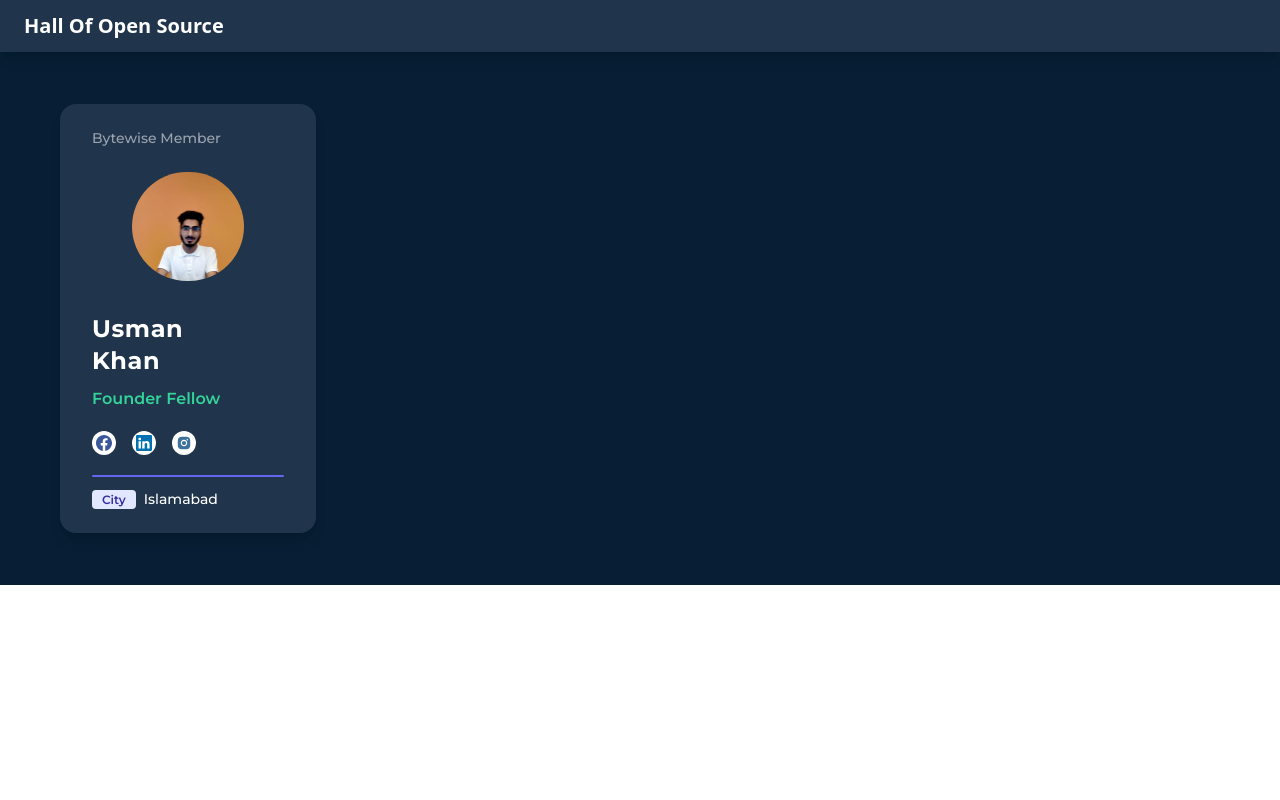
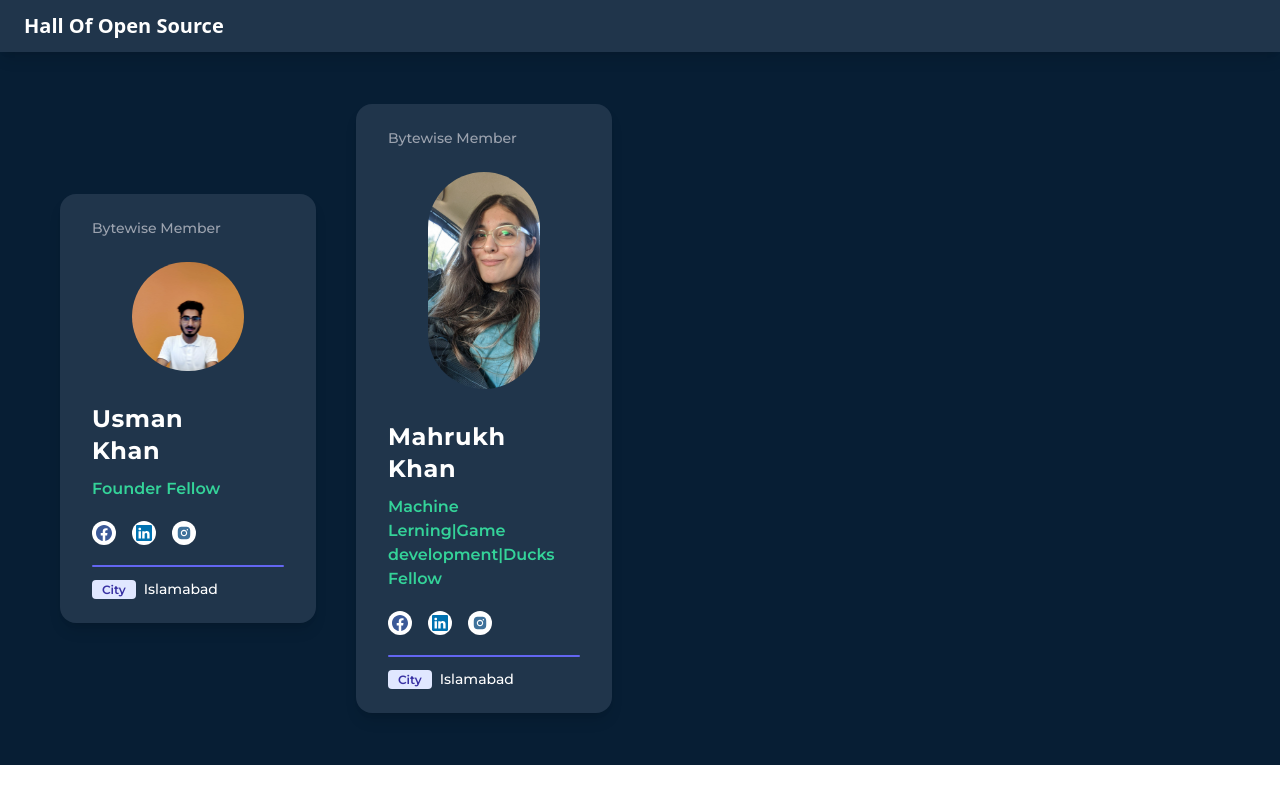
Before and after one commit to bytewiseltd/Hacktoberfest-22, a React (Vite) app: page / in a window 1280 px wide. Built offline with nearby package versions, Linux system fonts and the light colour scheme.

Commit message:
add mahrukh

```diff
--- a/src/data/members.js
+++ b/src/data/members.js
@@ -11,6 +11,19 @@ const members = [
       instagram: "https://intagram.com/_usmanniazi",
       linkedIn: "https://linkedin.com/in/usmanniazi99",
     },
+  },
+  {
+    //GDSC NUML
+    img: `${imgPath}/mahrukh.jpeg`,
+    firstname: "Mahrukh",
+    lastname: "Khan",
+    team: "Machine Lerning|Game development|Ducks",
+    city: "Islamabad",
+    socialUrls: {
+      facebook: "https://www.facebook.com/lynxmaho",
+      instagram: "https://www.instagram.com/taciturn.thing/?next=%2F",
+      linkedIn: "https://www.linkedin.com/in/mahrukh-khan-85a2711b3",
+    },
   }
 ];
 
```
Also changed, not shown: public/assets/members/mahrukh.jpeg (added).
